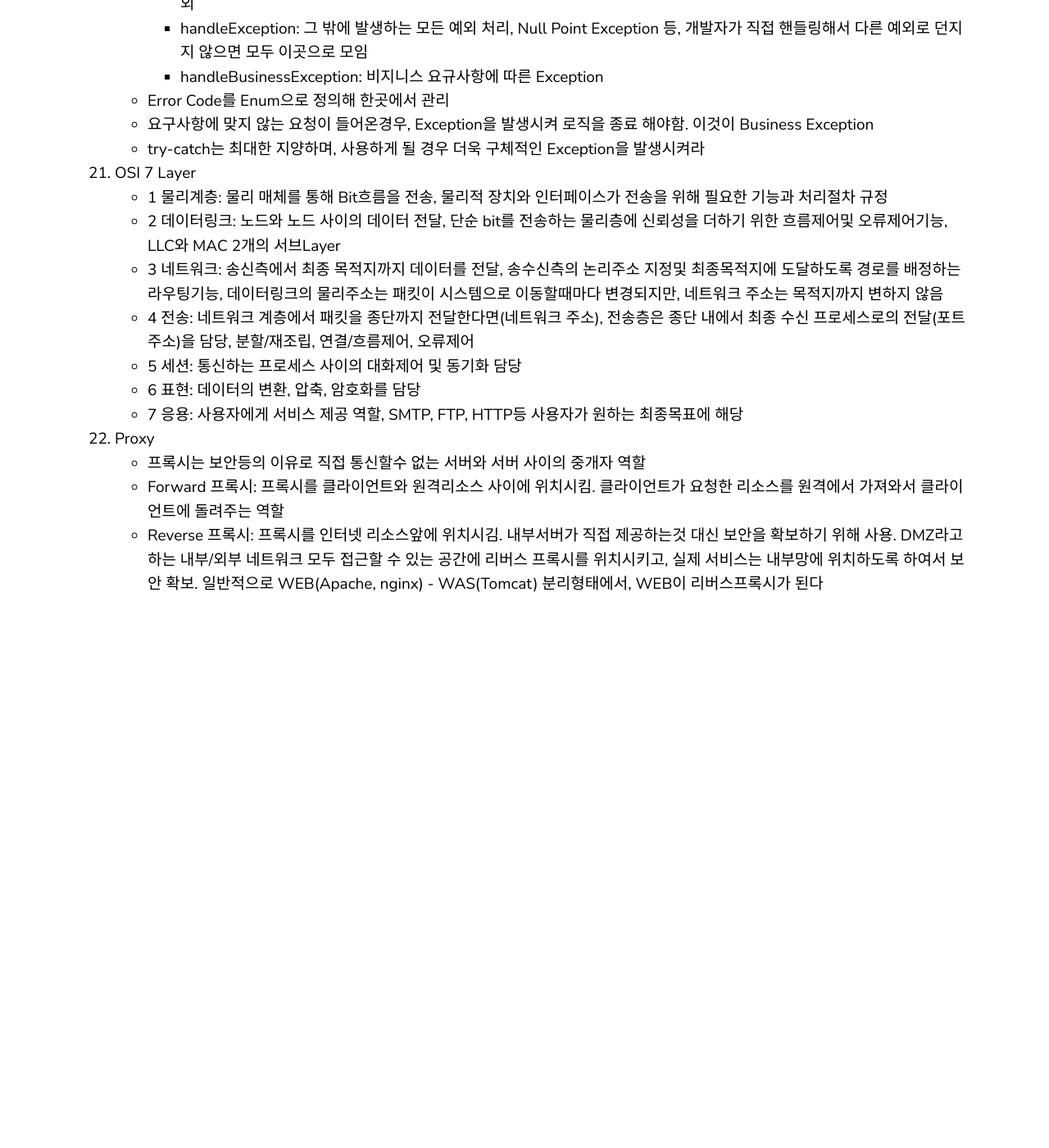
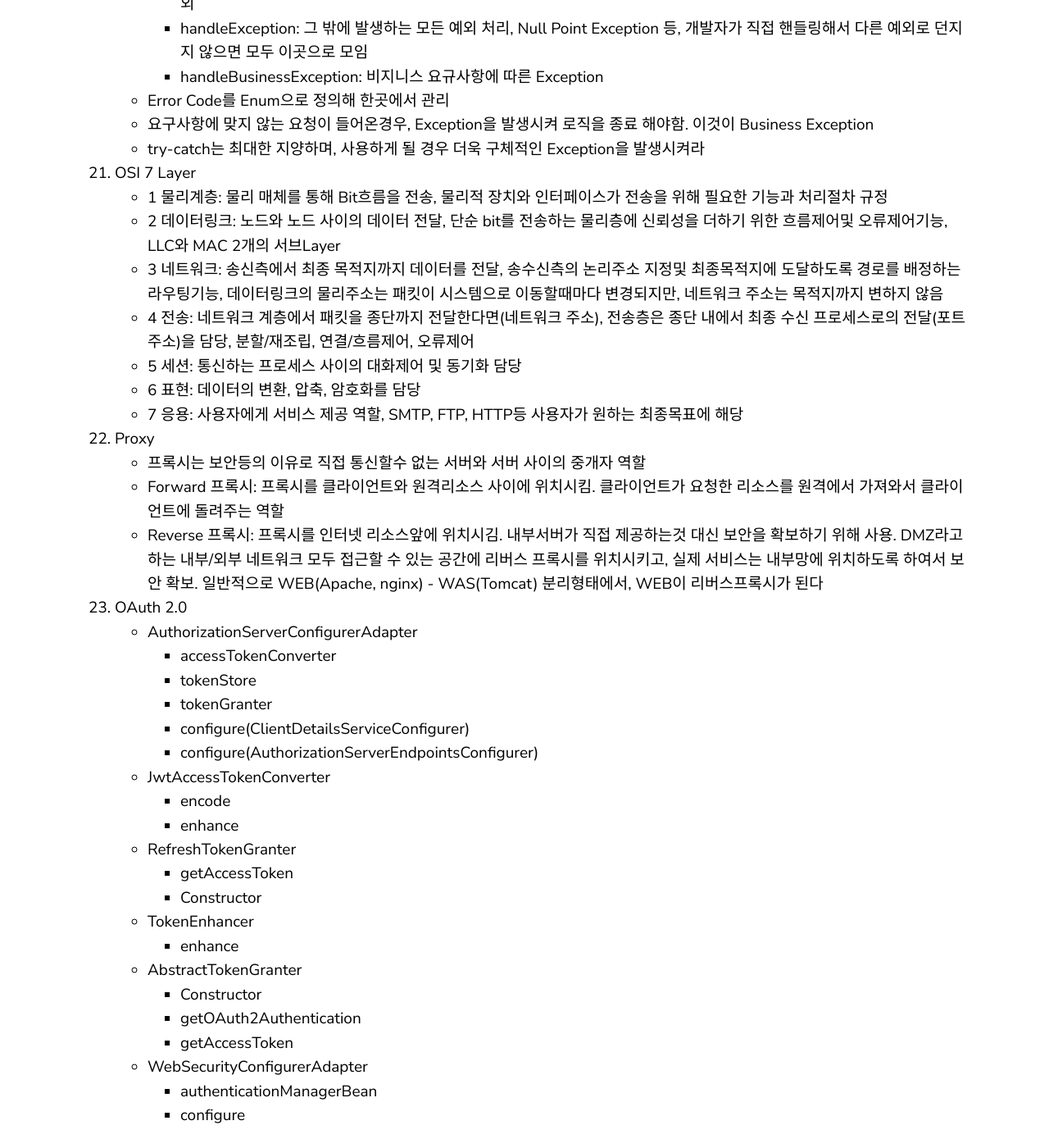
Before and after one commit to yoowonyoung/yoowonyoung.github.io, a Jekyll site: the page built from _posts/2020-08-11-Interview-03.md, in a window 1280 px wide and 1400 px high, scrolled down 17018 px. Shown: the whole window at 82% size. Built offline with Jekyll 4.4.1, drawn with Linux system fonts in a browser that asks for light colours; comment, search, counter and statistics services are not loaded; before the commit the page ends 17770 px from its top, so only the background shows below that.

Commit message:
update interview

```diff
--- a/_posts/2020-08-11-Interview-03.md
+++ b/_posts/2020-08-11-Interview-03.md
@@ -518,3 +518,31 @@ categories: Interview
     - 프록시는 보안등의 이유로 직접 통신할수 없는 서버와 서버 사이의 중개자 역할
     - Forward 프록시: 프록시를 클라이언트와 원격리소스 사이에 위치시킴. 클라이언트가 요청한 리소스를 원격에서 가져와서 클라이언트에 돌려주는 역할
     - Reverse 프록시: 프록시를 인터넷 리소스앞에 위치시김. 내부서버가 직접 제공하는것 대신 보안을 확보하기 위해 사용. DMZ라고 하는 내부/외부 네트워크 모두 접근할 수 있는 공간에 리버스 프록시를 위치시키고, 실제 서비스는 내부망에 위치하도록 하여서 보안 확보. 일반적으로 WEB(Apache, nginx) - WAS(Tomcat) 분리형태에서, WEB이 리버스프록시가 된다
+
+23. OAuth 2.0
+    - AuthorizationServerConfigurerAdapter
+        * accessTokenConverter
+        * tokenStore
+        * tokenGranter
+        * configure(ClientDetailsServiceConfigurer)
+        * configure(AuthorizationServerEndpointsConfigurer)
+
+    - JwtAccessTokenConverter
+        * encode
+        * enhance
+
+    - RefreshTokenGranter
+        * getAccessToken
+        * Constructor
+
+    - TokenEnhancer
+        * enhance
+
+    - AbstractTokenGranter
+        * Constructor
+        * getOAuth2Authentication
+        * getAccessToken
+
+    - WebSecurityConfigurerAdapter
+        * authenticationManagerBean
+        * configure
```
